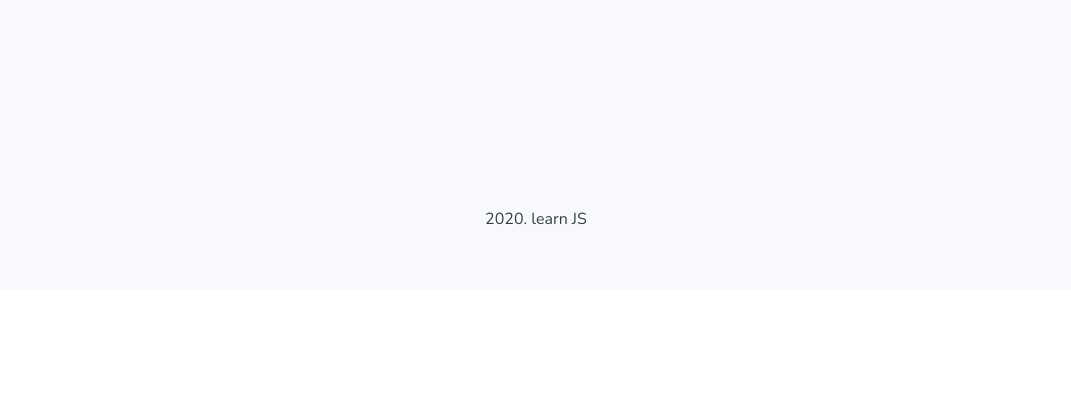
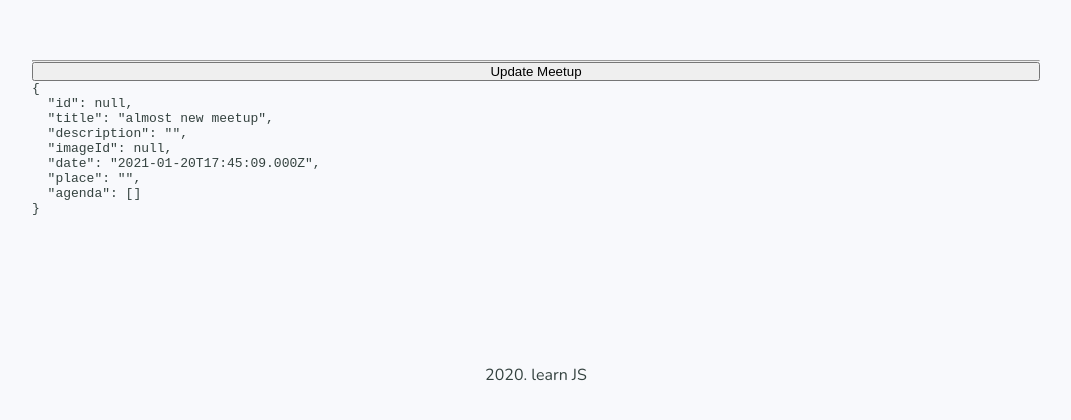
Before and after one commit to JuliaKirschenheuter/Vue-Project, a Vue app: page /create-meetup in a window 1280 px wide. Shown: the part 950-1370 px from the top of the page, without its empty margins (104-1175 px from the left). Before the commit the page ends 1240 px from the top, so only its background shows below. Built offline with nearby package versions, Linux system fonts and the light colour scheme.

Commit message:
repeating-part-6: small correction

```diff
--- a/src/views/CreateNewMeetup.vue
+++ b/src/views/CreateNewMeetup.vue
@@ -1,10 +1,10 @@
 <template>
   <div class="wrapper page container">
     <meetup-form :meetup="meetup">
-      <hr/>
-      <button @click="updateMeetup">Update Meetup</button>
-      <pre><code>{{meetup}}</code></pre>
     </meetup-form>
+    <hr/>
+    <button @click="updateMeetup">Update Meetup</button>
+    <pre><code>{{meetup}}</code></pre>
   </div>
 
 </template>
```
